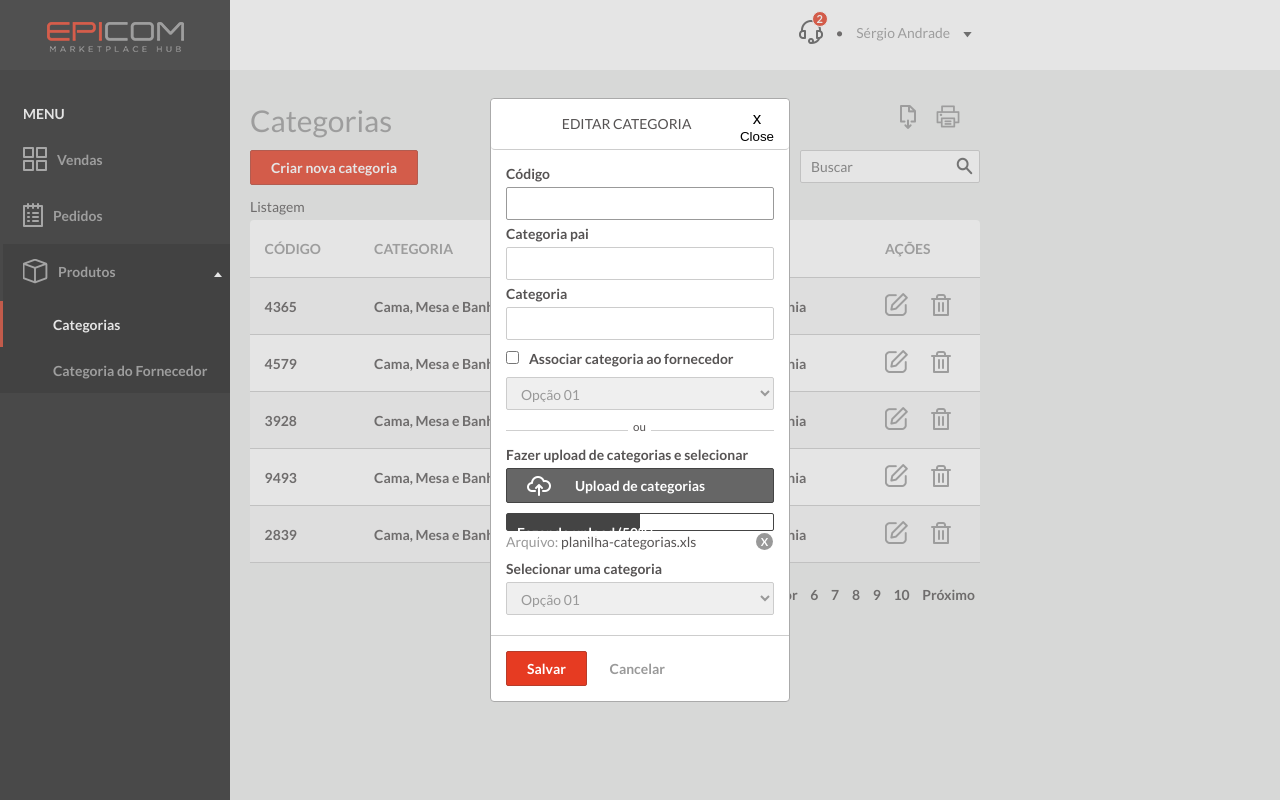
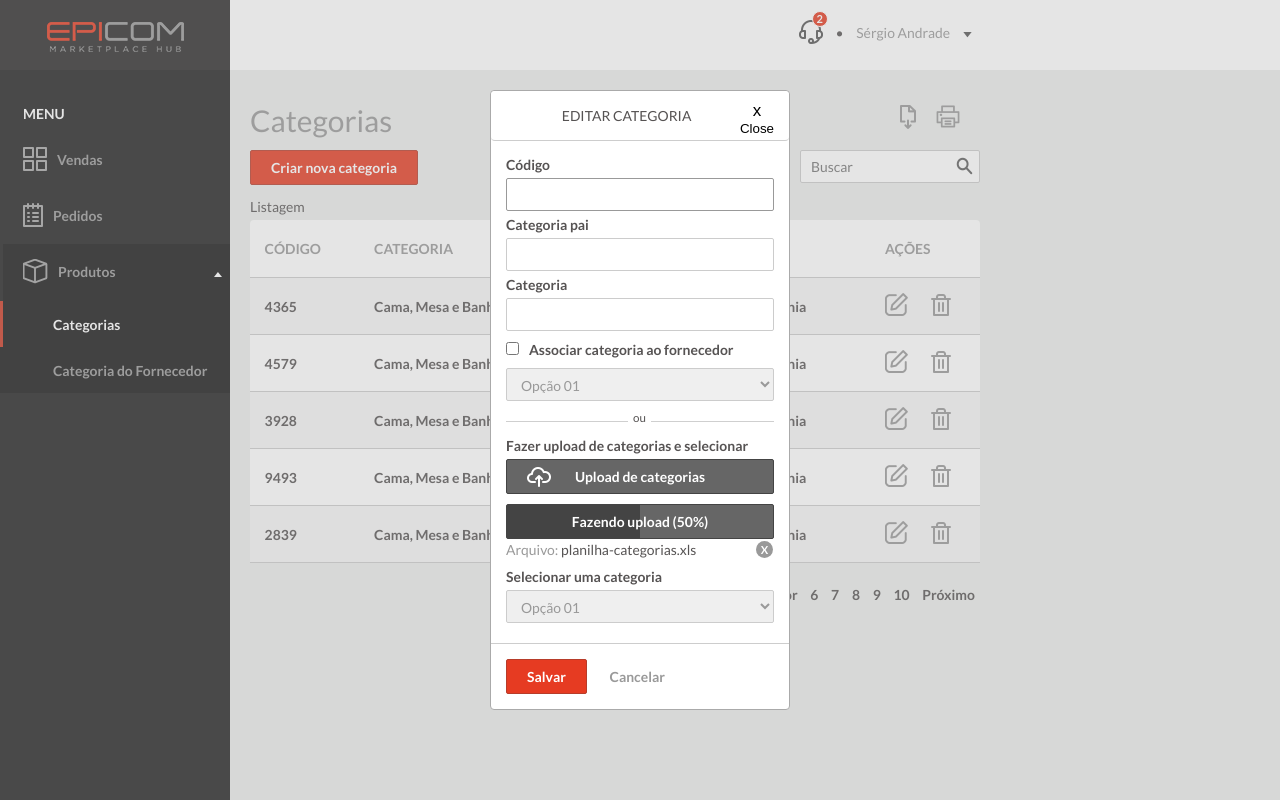
Before and after one commit to VansSalvador/layout-vanessa, a plain HTML site: page layout/produtos-categorias.html in a window 1280 px wide. Both pictures are taken after a click on the button "Criar nova categoria". Drawn offline with nearby package versions, Linux system fonts and the light colour scheme.

```diff
--- a/layout/css/main.css
+++ b/layout/css/main.css
@@ -135,9 +135,9 @@
 .list-categorias li * {display: inline-block;vertical-align:middle;}
 .list-categorias span {overflow: hidden;text-overflow: ellipsis;width: 195px;white-space: nowrap;}
 .list-categorias .remove {color:#fff!important;background-color:#999999;border-radius:50%;width:17px;height:17px;text-align:center;font-size: 11px!important;line-height: 18px;font-weight: 700!important;cursor:pointer;}
-.loading {position:relative;border:1px solid #444444;color:#fff;width:100%;display:block;text-align:center;font-weight:700;border-radius:2px;padding:8px 20px;}
+.loading {position:relative;border:1px solid #444444;color:#fff;width:100%;display:block;text-align:center;font-weight:700;border-radius:2px;padding:8px 20px;height: 35px;background-color: #666;}
 .loading .load-bar {background-color: #444;position:absolute;top:0;bottom:0;left:0;z-index: 1;}
-.loading label {position:absolute;z-index:2;top:10px;left:10px;}
+.loading label {position:absolute;z-index:2;top: 8px;left: 50%;width: 160px;display: block;margin-left: -80px;}
 li.error {position:relative;}
 .error-message {display:none;position: absolute;color:#fff;background-color:#e73c50;right:30px;top:-12px;padding:8px 10px;border-radius:2px;font-size: 12px;font-weight: 700;}
 .alldialog .error-message {right:0;}
```
